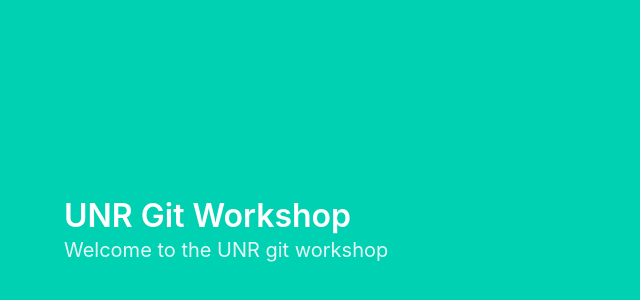
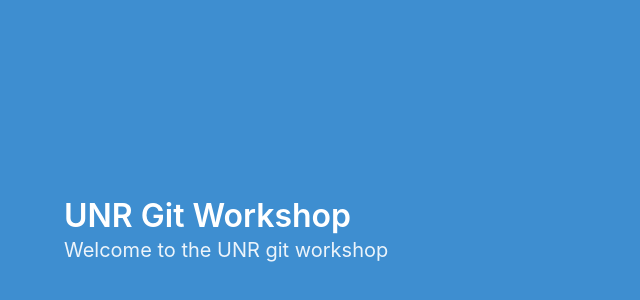
Before and after one commit to kissmygritts/unr-gitworkshop-example, a plain HTML site: page index.html in a window 1280 px wide. Shown: the part 170-470 px from the top of the page, without its empty margins (0-640 px from the left). Drawn offline with nearby package versions, Linux system fonts and the light colour scheme.

Commit message:
Change background color

```diff
--- a/index.html
+++ b/index.html
@@ -7,7 +7,7 @@
   <link rel="stylesheet" href="https://cdn.jsdelivr.net/npm/bulma@0.9.1/css/bulma.min.css">
 </head>
 <body>
-  <section class="hero is-primary is-fullheight">
+  <section class="hero is-info is-fullheight">
     <div class="hero-body">
       <div class="container">
         <h1 class="title">
```
